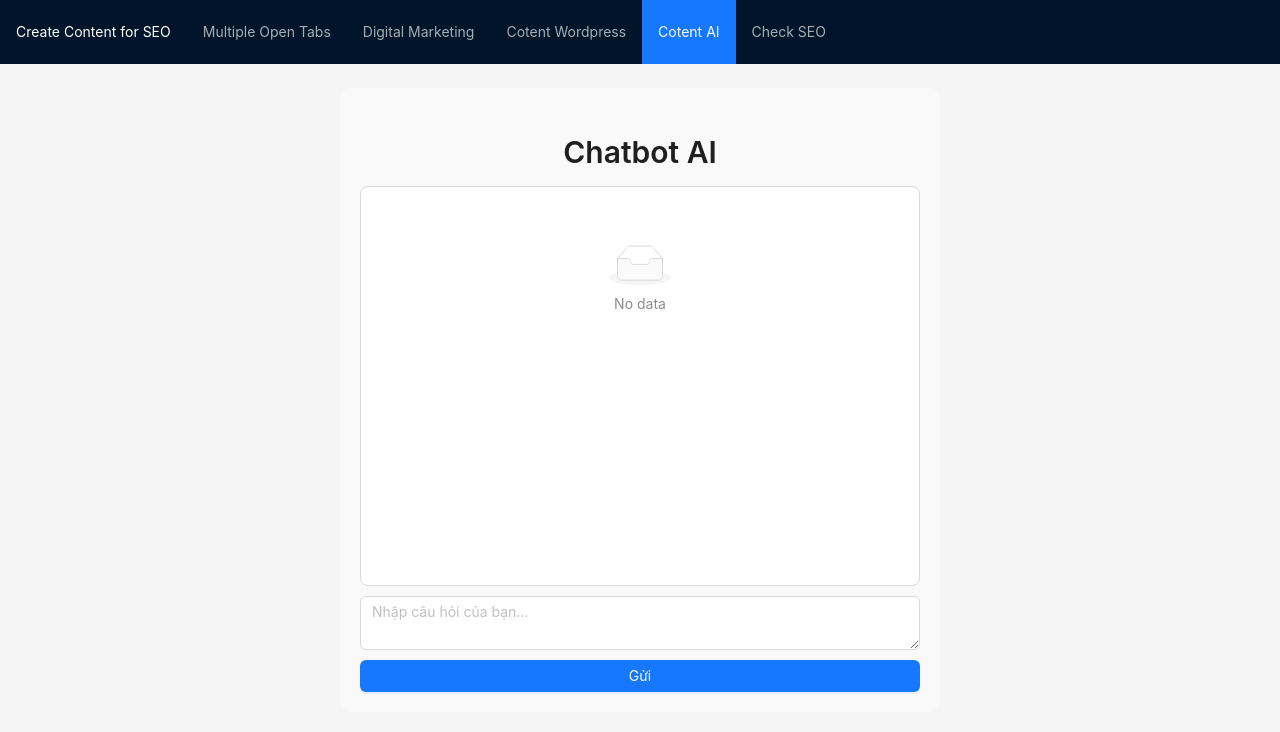
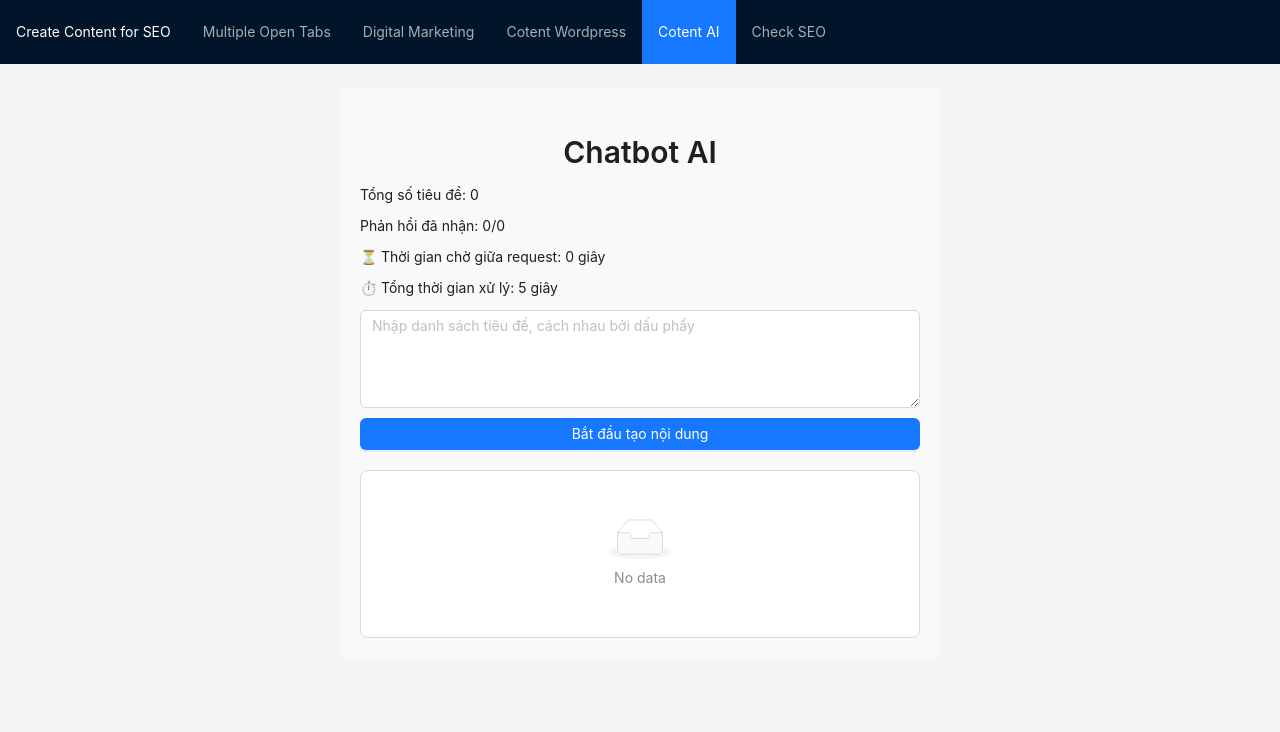
Before and after one commit to AgentVN43/prompt, a React (Create React App) app: page / in a window 1280 px wide. Both pictures are taken after a click on the item "Cotent AI". Shown: the top 732 px of the page. Built offline with nearby package versions, Linux system fonts and the light colour scheme.

Commit message:
Update AI

```diff
--- a/package.json
+++ b/package.json
@@ -9,6 +9,7 @@
     "@testing-library/user-event": "^13.5.0",
     "antd": "^5.22.1",
     "axios": "^1.7.9",
+    "file-saver": "^2.0.5",
     "puppeteer": "^23.5.3",
     "react": "^18.3.1",
     "react-dom": "^18.3.1",
--- a/src/components/Aigentext/Aigentext.js
+++ b/src/components/Aigentext/Aigentext.js
@@ -1,70 +1,266 @@
+// import React, { useState } from "react";
+// import { GoogleGenerativeAI } from "@google/generative-ai";
+// import { Input, Button, List, Avatar, Spin, Typography } from "antd";
+// import { UserOutlined, RobotOutlined } from "@ant-design/icons";
+
+// const { TextArea } = Input;
+// const { Title } = Typography;
+
+// export default function ChatBot() {
+//   const [messages, setMessages] = useState([]);
+//   const [prompt, setPrompt] = useState("");
+//   const [loading, setLoading] = useState(false);
+
+//   const genAI = new GoogleGenerativeAI("AIzaSyDhOWmNxsygP4SXxqMRyLLJN0psE0UbDcs");
+
+//   const handleSend = async () => {
+//     if (!prompt.trim()) return;
+
+//     const newMessages = [...messages, { sender: "user", text: prompt }];
+//     setMessages(newMessages);
+//     setPrompt("");
+//     setLoading(true);
+
+//     try {
+//       const model = genAI.getGenerativeModel({ model: "gemini-1.5-flash" });
+//       const result = await model.generateContent(prompt);
+//       const responseText = result.response.text();
+
+//       setMessages([...newMessages, { sender: "bot", text: responseText }]);
+//     } catch (error) {
+//       console.error("Error generating AI response:", error);
+//       setMessages([...newMessages, { sender: "bot", text: "⚠️ Lỗi khi gọi API!" }]);
+//     } finally {
+//       setLoading(false);
+//     }
+//   };
+
+//   return (
+//     <div style={{ maxWidth: 600, margin: "auto", padding: 20, background: "#f9f9f9", borderRadius: 10 }}>
+//       <Title level={2} style={{ textAlign: "center" }}>Chatbot AI</Title>
+//       <List
+//         bordered
+//         style={{ height: 400, overflowY: "auto", padding: "10px", background: "white" }}
+//         dataSource={messages}
+//         renderItem={(item) => (
+//           <List.Item style={{ textAlign: item.sender === "user" ? "right" : "left" }}>
+//             <List.Item.Meta
+//               avatar={<Avatar icon={item.sender === "user" ? <UserOutlined /> : <RobotOutlined />} />}
+//               title={item.sender === "user" ? "Bạn" : "AI"}
+//               description={item.text}
+//             />
+//           </List.Item>
+//         )}
+//       />
+
+//       {loading && <Spin style={{ display: "block", textAlign: "center", margin: "10px 0" }} />}
+
+//       <TextArea
+//         rows={2}
+//         value={prompt}
+//         onChange={(e) => setPrompt(e.target.value)}
+//         placeholder="Nhập câu hỏi của bạn..."
+//         style={{ marginTop: 10 }}
+//       />
+//       <Button type="primary" onClick={handleSend} block style={{ marginTop: 10 }} disabled={loading}>
+//         Gửi
+//       </Button>
+//     </div>
+//   );
+// }
 import React, { useState } from "react";
 import { GoogleGenerativeAI } from "@google/generative-ai";
-import { Input, Button, List, Avatar, Spin, Typography } from "antd";
+import { Input, Button, List, Avatar, Spin, Typography, message } from "antd";
 import { UserOutlined, RobotOutlined } from "@ant-design/icons";
+import { saveAs } from "file-saver";
 
 const { TextArea } = Input;
 const { Title } = Typography;
 
 export default function ChatBot() {
   const [messages, setMessages] = useState([]);
-  const [prompt, setPrompt] = useState("");
+  const [titles, setTitles] = useState([]);
   const [loading, setLoading] = useState(false);
+  const [responses, setResponses] = useState([]);
+  const [totalTitles, setTotalTitles] = useState(0);
+  const [responsesReceived, setResponsesReceived] = useState(0);
 
-  const genAI = new GoogleGenerativeAI("AIzaSyDhOWmNxsygP4SXxqMRyLLJN0psE0UbDcs");
+  const genAI = new GoogleGenerativeAI(
+    "AIzaSyDhOWmNxsygP4SXxqMRyLLJN0psE0UbDcs"
+  );
+  const promptTemplate = (title) => {
+    const keyword = "hút mùi bếp";
+    const product = "máy hút mùi";
+    return {
+      expertise:
+        "You are an expert in content marketing with deep SEO knowledge.",
+      action: "Write",
+      language: "Vietnamese",
+      product: product,
+      keyword: keyword,
+      title: title,
+      structure: {
+        goal: "Write an SEO-optimized blog post to rank high on SERP.",
+        outline:
+          "The article must be well-structured with 7-8 sections using [h2] and [h3].\n" +
+          "Total word count: 1,500 - 2,000 words.\n" +
+          "Content must be engaging, informative, and provide value to the reader.",
 
-  const handleSend = async () => {
-    if (!prompt.trim()) return;
+        mainTitle: {
+          instruction:
+            `The title must start with '${keyword}'.\n` +
+            "Ensure it is engaging, clear, and not exceed 60 characters.\n" +
+            "Capitalize the first letter of each word.",
+        },
 
-    const newMessages = [...messages, { sender: "user", text: prompt }];
-    setMessages(newMessages);
-    setPrompt("");
+        seoOptimization: {
+          keywords: [keyword],
+          keywordUsage:
+            "Ensure the main keyword appears in:\n" +
+            "- Title\n" +
+            "- First 100 words\n" +
+            "- At least 3 subheadings (h2/h3)\n" +
+            "- The last paragraph",
+        },
+      },
+
+      paragraphRules:
+        "Each paragraph should be 2-3 sentences long for easy readability.",
+      languageRules: "Use natural, conversational language.",
+      outputFormat: "HTML format with proper semantic tags (h1, h2, h3, p). Start with <div> tag and avoid including headers, titles, or irrelevant content.",
+    };
+  };
+  const [countdown, setCountdown] = useState(0);
+  const [totalTime, setTotalTime] = useState(5);
+
+  const handleGenerate = async () => {
     setLoading(true);
+    let generatedResponses = [];
+    setResponsesReceived(0); // Reset số lượng phản hồi nhận được
+    setCountdown(5); // Countdown delay ban đầu
+    setTotalTime(0); // Reset tổng thời gian xử lý
 
-    try {
-      const model = genAI.getGenerativeModel({ model: "gemini-1.5-flash" });
-      const result = await model.generateContent(prompt);
-      const responseText = result.response.text();
+    let startTime = Date.now(); // Bắt đầu tính tổng thời gian xử lý
 
-      setMessages([...newMessages, { sender: "bot", text: responseText }]);
-    } catch (error) {
-      console.error("Error generating AI response:", error);
-      setMessages([...newMessages, { sender: "bot", text: "⚠️ Lỗi khi gọi API!" }]);
-    } finally {
-      setLoading(false);
+    for (let i = 0; i < titles.length; i++) {
+      const title = titles[i];
+      const prompt = promptTemplate(title);
+      let requestStartTime = Date.now(); // Bắt đầu tính thời gian gửi request
+
+      try {
+        const model = genAI.getGenerativeModel({ model: "gemini-1.5-flash" });
+        const result = await model.generateContent(JSON.stringify(prompt));
+        const responseText = result.response.text();
+
+        generatedResponses.push({ title, response: responseText });
+        setMessages((prev) => [
+          ...prev,
+          { sender: "bot", text: `Generated content for: ${title}` },
+        ]);
+
+        setResponsesReceived((prev) => prev + 1);
+
+        // Cập nhật tổng thời gian xử lý từ request đến response
+        setTotalTime((prev) => prev + (Date.now() - requestStartTime) / 1000); // Đổi ms → s
+      } catch (error) {
+        console.error("Error generating AI response:", error);
+        message.error(`Lỗi khi xử lý tiêu đề: ${title}`);
+      }
+
+      // Countdown delay giữa các request
+      for (let sec = 60; sec > 0; sec--) {
+        setCountdown(sec);
+        await new Promise((resolve) => setTimeout(resolve, 1000));
+      }
     }
+
+    // Đảm bảo lưu file nếu có response thành công
+    if (generatedResponses.length > 0) {
+      saveAs(
+        new Blob([JSON.stringify(generatedResponses, null, 2)], {
+          type: "application/json",
+        }),
+        "ai_responses.json"
+      );
+    } else {
+      message.warning("Không có phản hồi AI nào được tạo.");
+    }
+
+    setResponses(generatedResponses);
+    setLoading(false);
+
+    // Hiển thị tổng thời gian xử lý khi tất cả request đã hoàn thành
+    setTotalTime((Date.now() - startTime) / 1000); // Chuyển ms → s
+  };
+
+  const handleTitleChange = (e) => {
+    const titlesArray = e.target.value
+      .split(",")
+      .map((t) => t.trim())
+      .filter((t) => t);
+    setTitles(titlesArray);
+    setTotalTitles(titlesArray.length); // Cập nhật tổng số tiêu đề
   };
 
   return (
-    <div style={{ maxWidth: 600, margin: "auto", padding: 20, background: "#f9f9f9", borderRadius: 10 }}>
-      <Title level={2} style={{ textAlign: "center" }}>Chatbot AI</Title>
+    <div
+      style={{
+        maxWidth: 600,
+        margin: "auto",
+        padding: 20,
+        background: "#f9f9f9",
+        borderRadius: 10,
+      }}
+    >
+      <Title level={2} style={{ textAlign: "center" }}>
+        Chatbot AI
+      </Title>
+      <div style={{ marginBottom: 10 }}>
+        <p>Tổng số tiêu đề: {totalTitles}</p>
+        <p>
+          Phản hồi đã nhận: {responsesReceived}/{totalTitles}
+        </p>
+      </div>
+      <div>
+        <p>⏳ Thời gian chờ giữa request: {countdown} giây</p>
+        <p>⏱️ Tổng thời gian xử lý: {totalTime} giây</p>
+      </div>
+
+      <TextArea
+        rows={4}
+        placeholder="Nhập danh sách tiêu đề, cách nhau bởi dấu phẩy"
+        onChange={handleTitleChange}
+        style={{ marginBottom: 10 }}
+      />
+
+      <Button type="primary" onClick={handleGenerate} block disabled={loading}>
+        {loading ? <Spin /> : "Bắt đầu tạo nội dung"}
+      </Button>
+
       <List
         bordered
-        style={{ height: 400, overflowY: "auto", padding: "10px", background: "white" }}
+        style={{ marginTop: 20, background: "white" }}
         dataSource={messages}
         renderItem={(item) => (
-          <List.Item style={{ textAlign: item.sender === "user" ? "right" : "left" }}>
+          <List.Item>
             <List.Item.Meta
-              avatar={<Avatar icon={item.sender === "user" ? <UserOutlined /> : <RobotOutlined />} />}
+              avatar={
+                <Avatar
+                  icon={
+                    item.sender === "user" ? (
+                      <UserOutlined />
+                    ) : (
+                      <RobotOutlined />
+                    )
+                  }
+                />
+              }
               title={item.sender === "user" ? "Bạn" : "AI"}
               description={item.text}
             />
           </List.Item>
         )}
       />
-
-      {loading && <Spin style={{ display: "block", textAlign: "center", margin: "10px 0" }} />}
-
-      <TextArea
-        rows={2}
-        value={prompt}
-        onChange={(e) => setPrompt(e.target.value)}
-        placeholder="Nhập câu hỏi của bạn..."
-        style={{ marginTop: 10 }}
-      />
-      <Button type="primary" onClick={handleSend} block style={{ marginTop: 10 }} disabled={loading}>
-        Gửi
-      </Button>
     </div>
   );
 }
```
Also changed, not shown: 1 other file (tests, documents, lock files or other folders).
